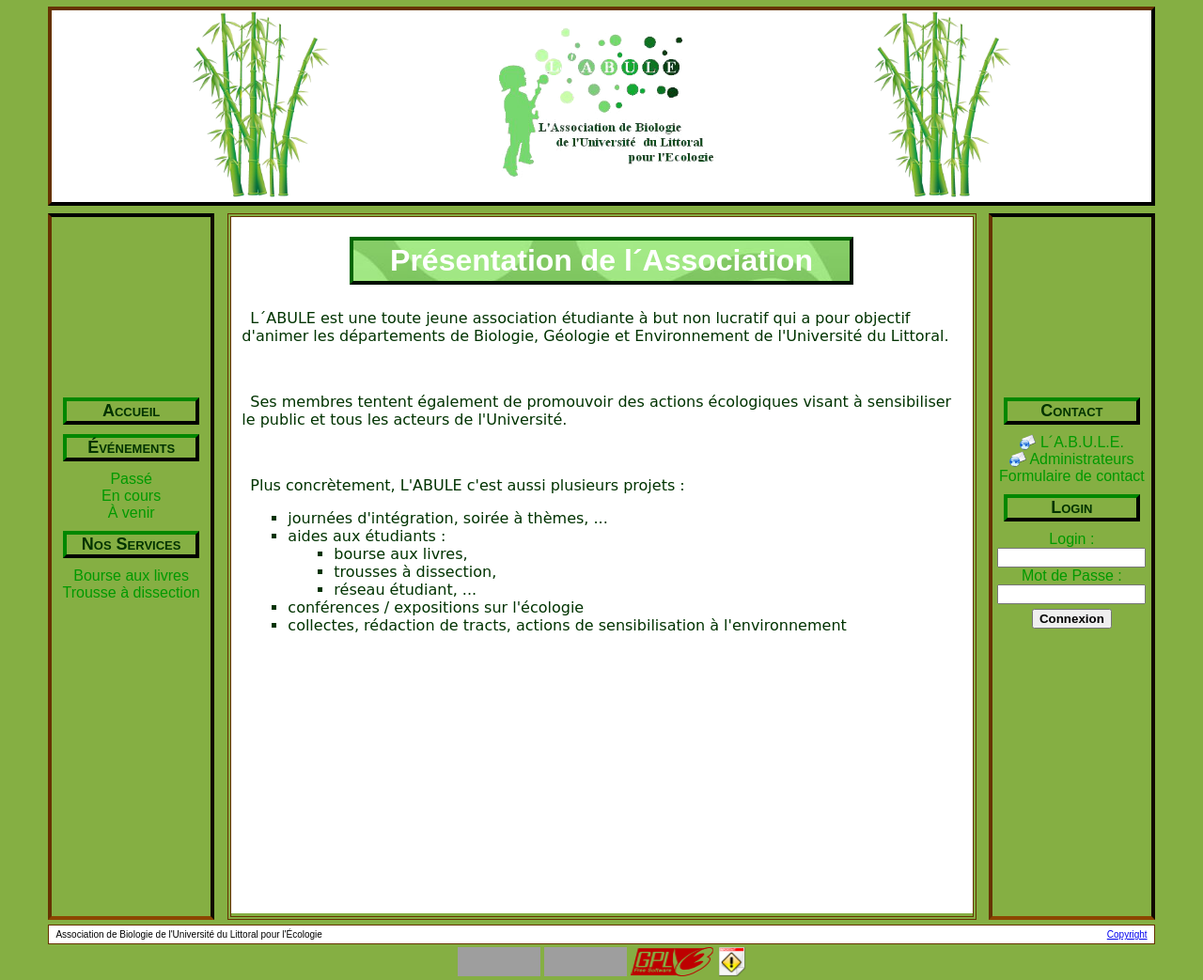
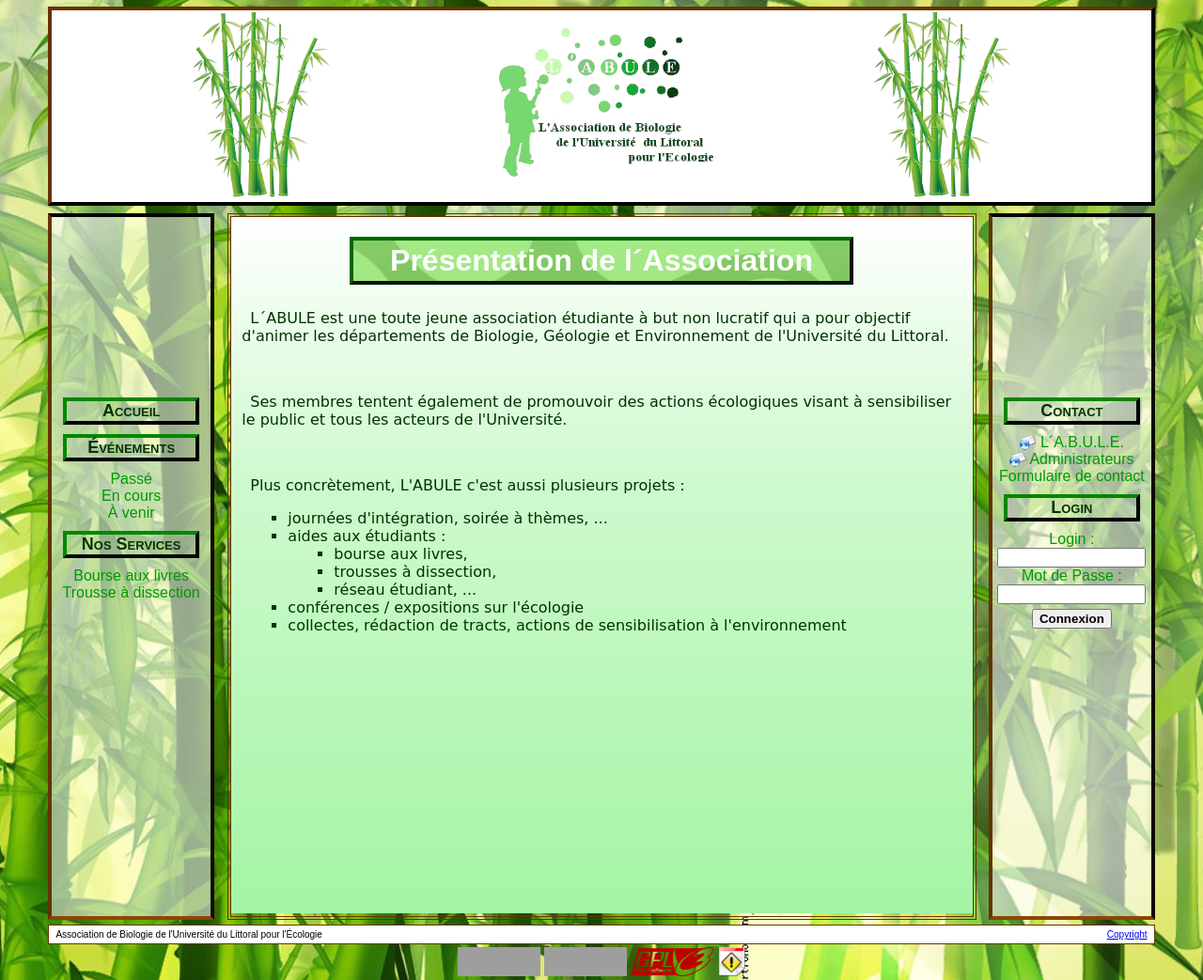
Before and after one commit to romainhk/ABULE, a PHP site: page / in a window 1280 px wide. Shown: the whole page at 94% size. Run offline with PHP 8.4, Linux system fonts and the light colour scheme; data comes from the database, SQL or seed files in the repository; grey boxes are pictures that could not be loaded.

Commit message:
generalisation (backgrounds par défaut) ; gecko

```diff
--- /dev/null
+++ b/css/gecko.css
@@ -0,0 +1,6 @@
+/*
+ * Propriété non CSS3 pour gecko
+ */
+.boite {
+    -moz-border-radius:4px;
+}
--- a/css/style.css
+++ b/css/style.css
@@ -3,8 +3,10 @@
 body {
     margin:0;
     background-color:#85af43;
+    background:url('../images/fond.jpg') center top;
+    background-attachment:fixed;
+	background-repeat:no-repeat;
     color:#003300;
-   /* background-repeat:no-repeat;*/
 }
 
 /* **********
@@ -49,6 +51,7 @@ body {
     font-size:medium;
     color:#009900;
     background-color:transparent;
+    background:url('../images/menufd.png') top repeat;
 }
 
 .menu img { /* Le logo du menu */
@@ -172,6 +175,7 @@ dd {
     color:#003300;
     background-color:white;
     overflow:auto;
+    background:url('../images/corps.png') top repeat;
 }
 
 .corps h1 {
--- a/index.php
+++ b/index.php
@@ -26,12 +26,14 @@ $styles = array( "style", "lightbox" ); //Les styles css à utiliser
 $browser = get_browser($_SERVER["HTTP_USER_AGENT"], FALSE);
 if (is_object($browser)) {
     if ($browser->cssversion > 2) {
-        array_push($styles, "style3");
+        array_push($styles, "style_plus");
     } else {
-        #array_push($styles, "style2");
         if ($browser->cssversion <= 1) {
             array_push($avertissements,
                 "Votre navigateur web (".$browser->browser.' '.$browser->version.") est trop ancien");
+        }
+        if (!strcmp($browser->browser, "Firefox")) {
+            array_push($styles, "gecko");
         }
     }
     if (!$browser->javascript) {
```
Also changed, not shown: css/style_plus.css (renamed from css/style3.css, +4 -8 lines).
